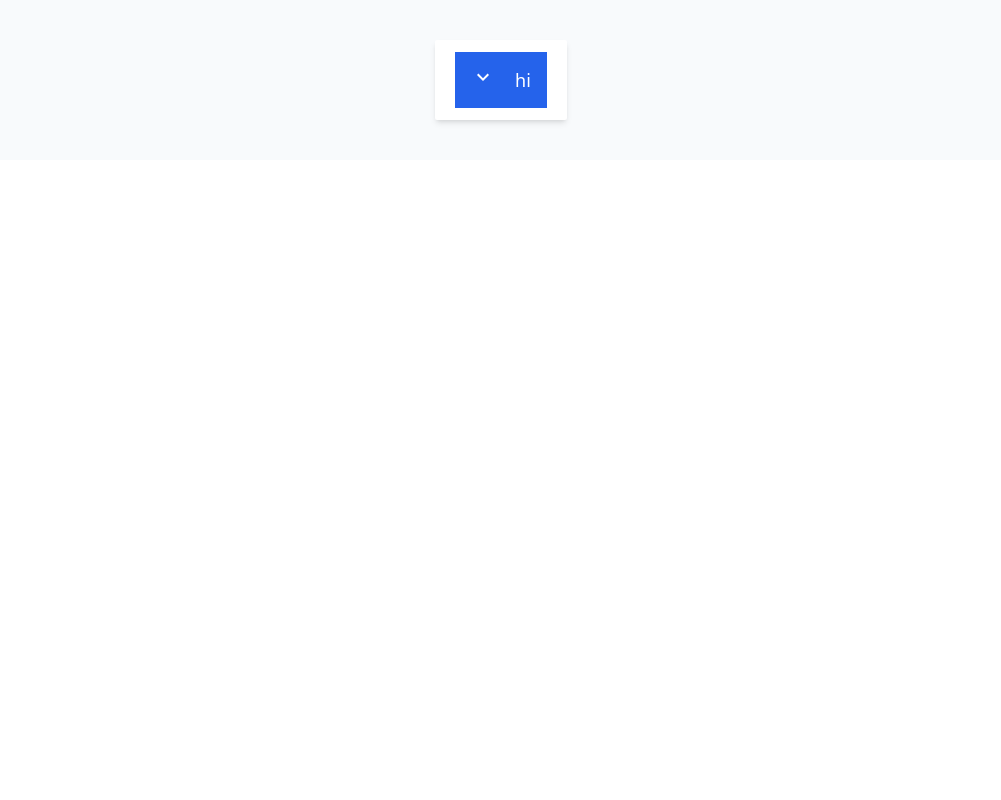
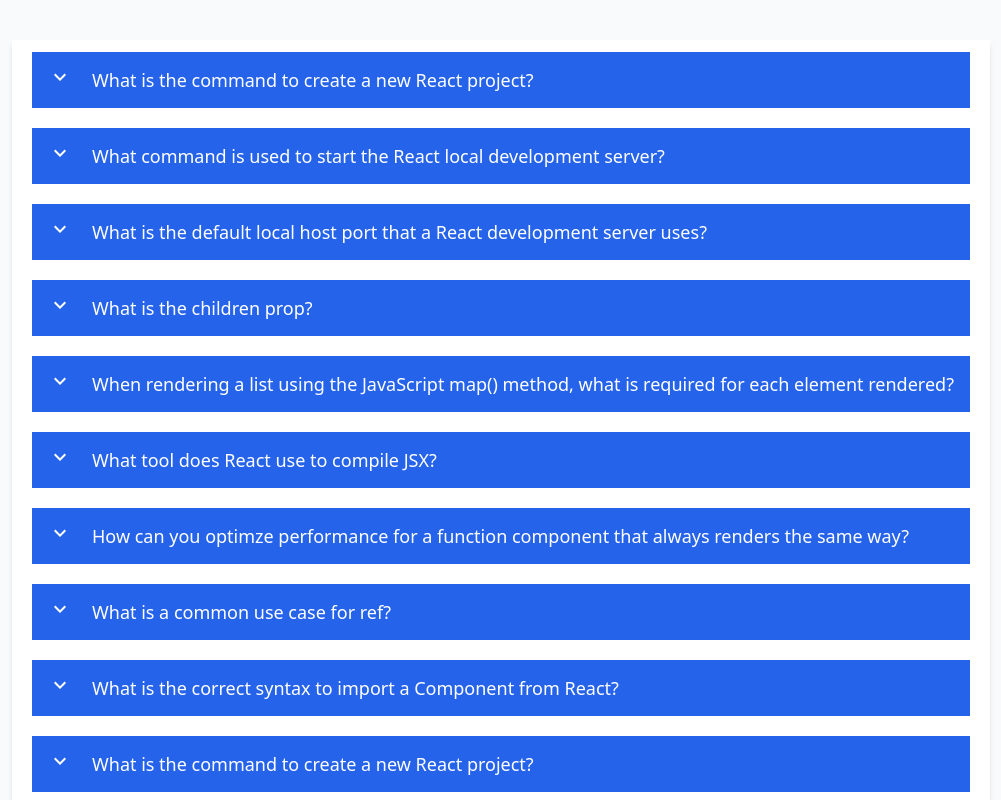
Before and after one commit to prama12/react-simple-project, a React (Create React App) app: page / in a window 1280 px wide. Shown: the top 800 px of the page, without its empty margins (139-1140 px from the left). Built offline with nearby package versions, Linux system fonts and the light colour scheme.

Commit message:
use sdata file by map method and completed showhide app

```diff
--- a/src/Component/ShowHide/Common.jsx
+++ b/src/Component/ShowHide/Common.jsx
@@ -5,12 +5,12 @@
      return (
           <>
                <div>
-                    <div className='bg-blue-600 text-white text-lg font-medium px-4 py-3 '>
+                    <div className='bg-blue-600 text-white text-lg font-medium px-4 py-3 cursor-pointer' onClick={() => setShow(!show)}>
                          <h1 className='flex items-center'>
 
                               <span className="mr-5 text-2xl">
 
-                                   <button onClick={() => setShow(!show)}>
+                                   <button>
                                         {
                                              show ?
                                                   <div>
--- a/src/Component/ShowHide/Showfile.jsx
+++ b/src/Component/ShowHide/Showfile.jsx
@@ -1,15 +1,21 @@
 import React from 'react'
 import Common from './Common'
+import Sdata from './Sdata'
 
 const Showfile = () => {
      return (
           <>
                <div className='w-full h-full flex justify-center items-center bg-slate-50 py-10'>
                     <div className='rounded-sm bg-white shadow-md px-5 py-3 grid grid-cols-1 gap-5'>
-                         <Common
-                              ques="hi"
-                              ans="hello"
-                         />
+                         {Sdata.map((val, index) => {
+                              console.log(index)
+                              return (
+                                   <Common
+                                        ques={val.ques}
+                                        ans={val.ans}
+                                   />
+                              )
+                         })}
                     </div>
                </div>
           </>
```
